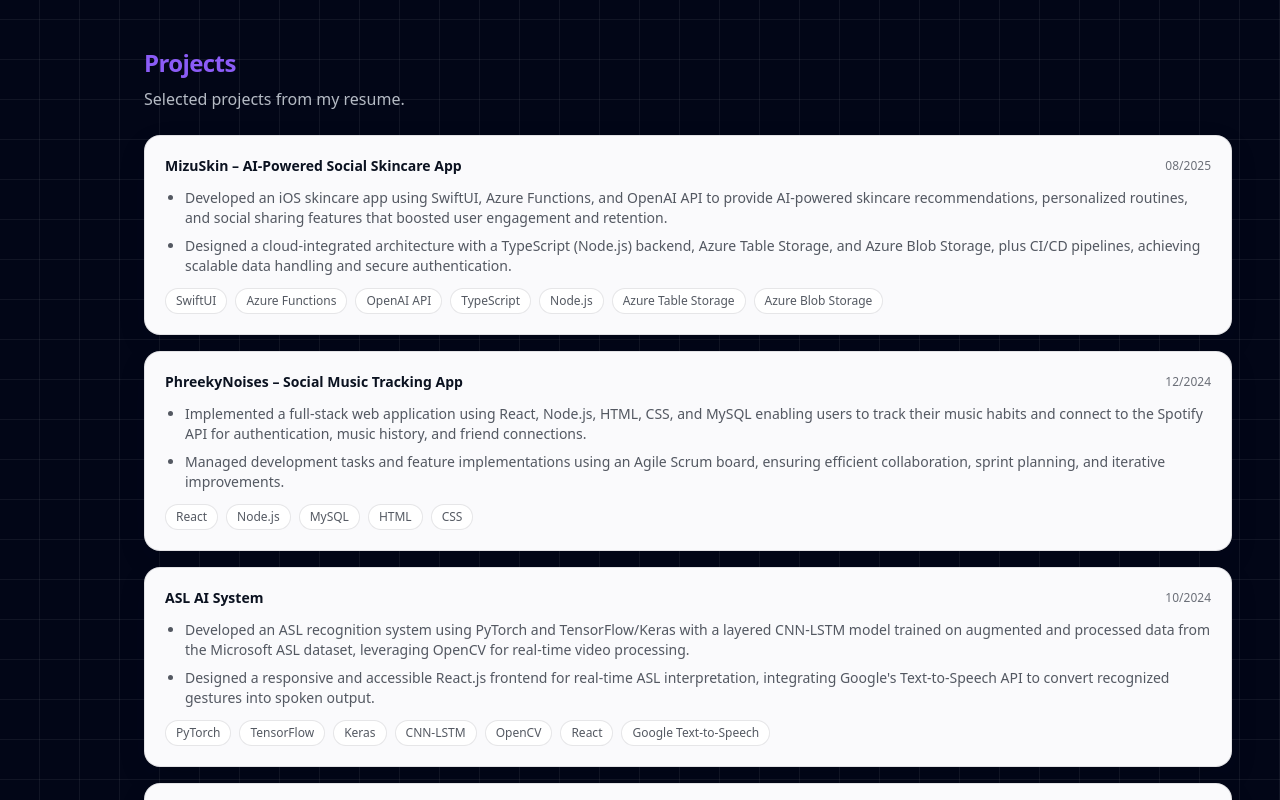
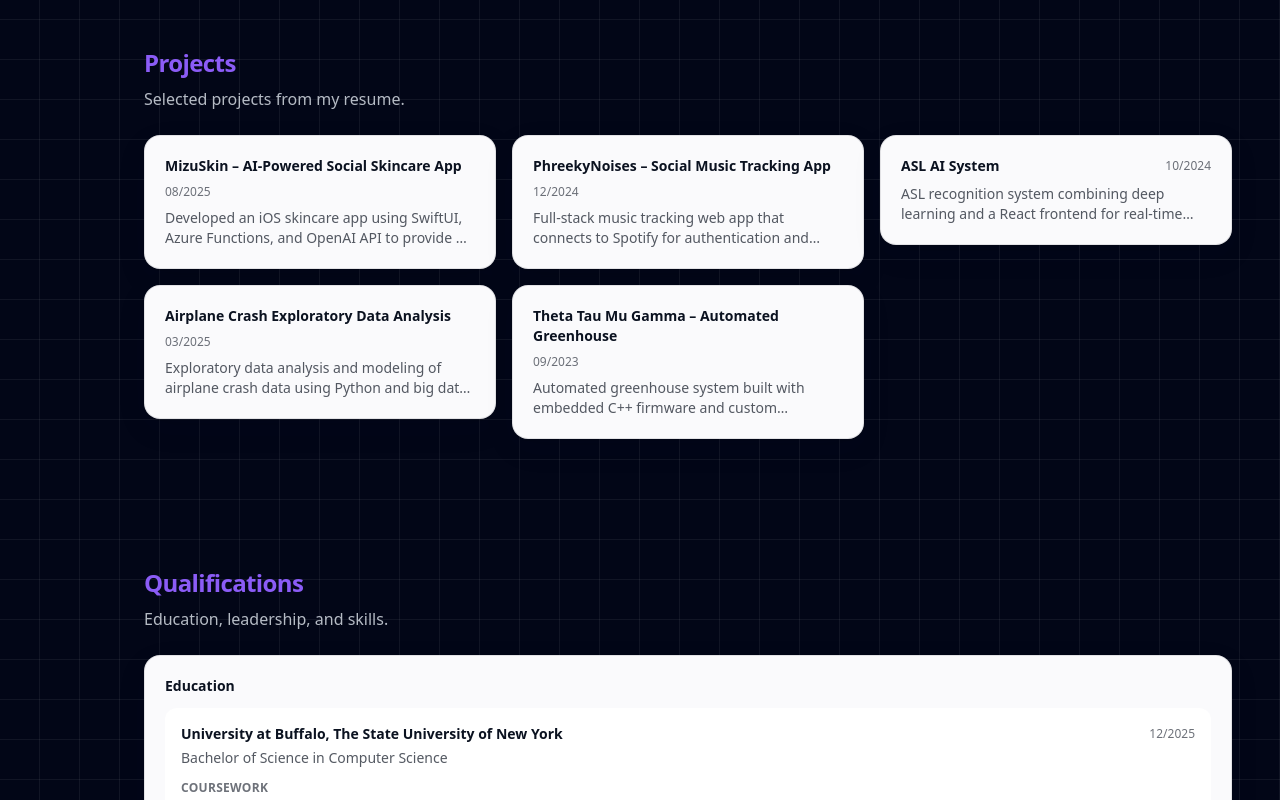
Before and after one commit to Suh716/personal-portfolio, a React (Vite) app: page / in a window 1280 px wide. Shown: the part 1660-2460 px from the top of the page. Built offline with nearby package versions, Linux system fonts and the light colour scheme.

Commit message:
Convert projects to grid layout with expandable cards

```diff
--- a/src/App.tsx
+++ b/src/App.tsx
@@ -30,6 +30,7 @@ function App() {
   const videoRef = useRef<HTMLVideoElement | null>(null)
   const [hasScrolled, setHasScrolled] = useState(false)
   const [isScrolling, setIsScrolling] = useState(false)
+  const [expandedProject, setExpandedProject] = useState<string | null>(null)
 
   // Track scroll activity to control background video playback
   useEffect(() => {
@@ -84,6 +85,18 @@ function App() {
       video.pause()
     }
   }, [hasScrolled, isScrolling])
+
+  // Collapse expanded project when scrolling
+  useEffect(() => {
+    if (!expandedProject) return
+
+    const handleScroll = () => {
+      setExpandedProject(null)
+    }
+
+    window.addEventListener('scroll', handleScroll, { passive: true })
+    return () => window.removeEventListener('scroll', handleScroll)
+  }, [expandedProject])
 
   return (
     <div className="relative min-h-screen">
@@ -178,26 +191,36 @@ function App() {
             <RevealOnScroll>
               <h2 className="text-2xl font-semibold tracking-tight text-accent-violet">Projects</h2>
               <p className="mt-2 text-slate-200/80">Selected projects from my resume.</p>
-              <div className="mt-6 space-y-4">
-                {projects.projects.map((p, index) => (
+              <div className="mt-6 grid grid-cols-1 gap-4 md:grid-cols-2 lg:grid-cols-3">
+                {projects.projects.map((p, index) => {
+                  const isExpanded = expandedProject === p.slug
+                  return (
                     <RevealOnScroll key={p.slug} delayMs={index * 80}>
-                    <article className="hover-card rounded-2xl border border-ink-900/10 bg-paper-100 p-5 shadow-soft">
+                      <article
+                        className={`hover-card cursor-pointer rounded-2xl border border-ink-900/10 bg-paper-100 p-5 shadow-soft transition-all duration-300 ${
+                          isExpanded ? 'md:col-span-2 lg:col-span-3' : ''
+                        }`}
+                        onClick={() => {
+                          setExpandedProject(isExpanded ? null : p.slug)
+                        }}
+                      >
                         <div className="flex flex-wrap items-center justify-between gap-2">
                           <h3 className="text-sm font-semibold">{p.title}</h3>
                           <span className="text-xs text-ink-900/60">{formatMonthYear(p.date)}</span>
                         </div>
+                        <p className="mt-2 text-sm text-ink-900/70 line-clamp-2">{p.description}</p>
+                        {isExpanded && (
+                          <div className="mt-4 space-y-4 animate-fade-in-up">
                             {p.highlights?.length ? (
-                        <ul className="mt-3 list-disc space-y-2 pl-5 text-sm text-ink-900/70">
+                              <ul className="list-disc space-y-2 pl-5 text-sm text-ink-900/70">
                                 {p.highlights.map((h) => (
                                   <li key={h}>{h}</li>
                                 ))}
                               </ul>
-                      ) : (
-                        <p className="mt-2 text-sm text-ink-900/70">{p.description}</p>
-                      )}
+                            ) : null}
                             {p.tech?.length ? (
-                        <div className="mt-3 flex flex-wrap gap-2">
-                          {p.tech.slice(0, 8).map((t) => (
+                              <div className="flex flex-wrap gap-2">
+                                {p.tech.map((t) => (
                                   <span
                                     key={t}
                                     className="rounded-full border border-ink-900/10 bg-paper-50 px-2.5 py-1 text-xs text-ink-900/70"
@@ -207,9 +230,12 @@ function App() {
                                 ))}
                               </div>
                             ) : null}
+                          </div>
+                        )}
                       </article>
                     </RevealOnScroll>
-                ))}
+                  )
+                })}
               </div>
             </RevealOnScroll>
           </Container>
```
Lines whose indentation alone changed are shown as unchanged.
